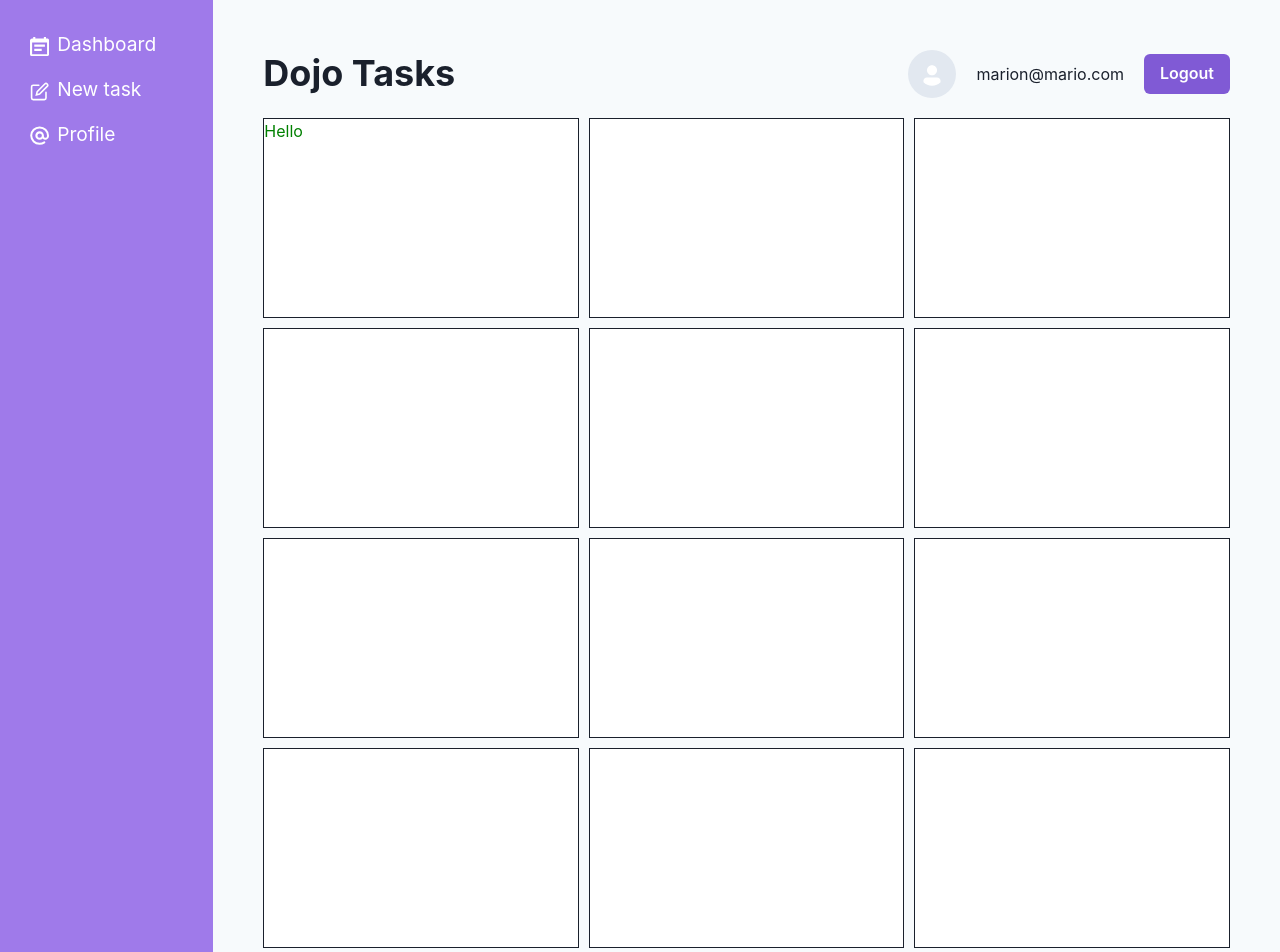
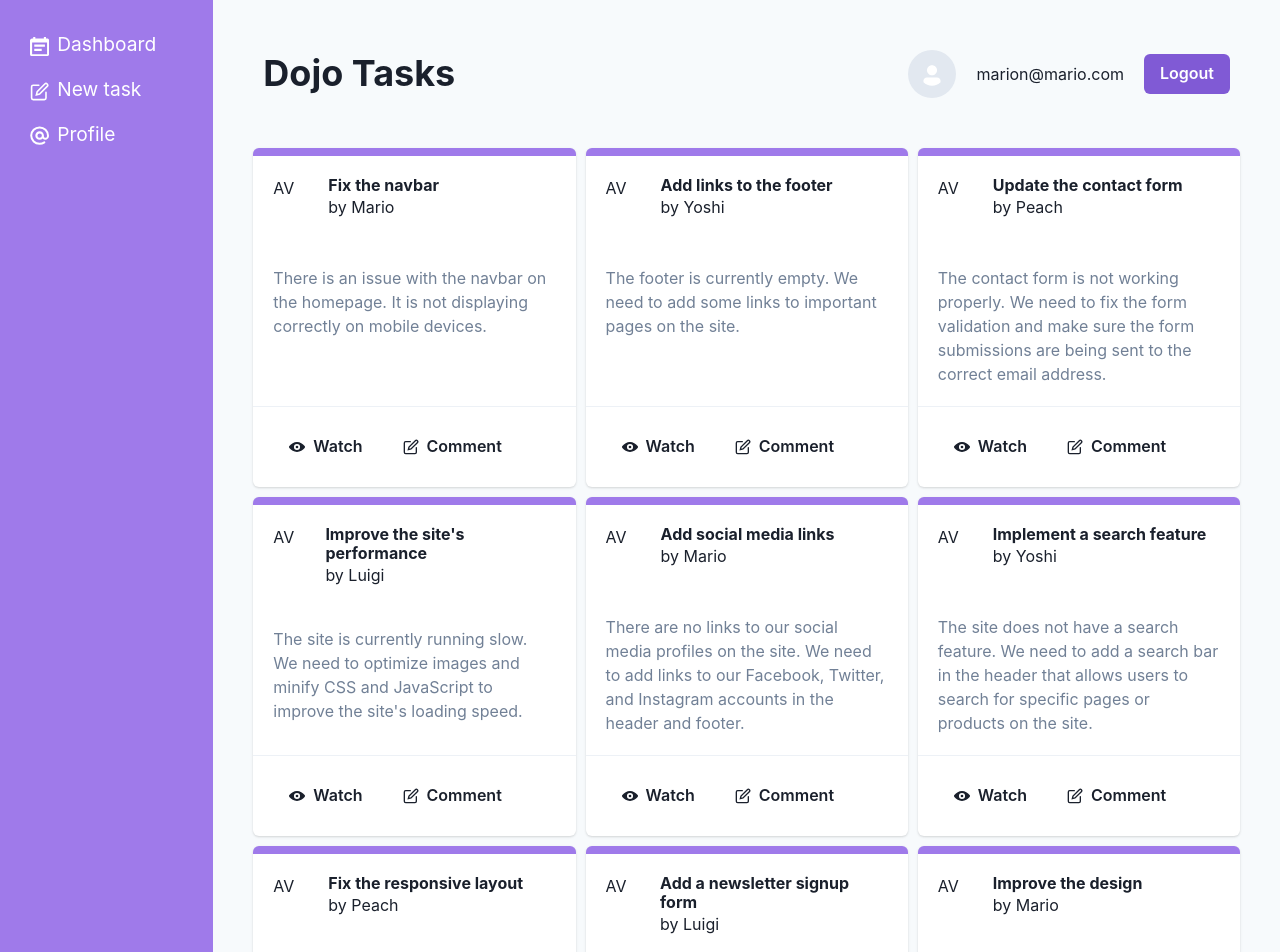
Before and after one commit to joa-kl/Dojo-Tasks, a React (Create React App) app in the folder my-app/: page / in a window 1280 px wide. Shown: the top 952 px of the page. Built offline with nearby package versions, Linux system fonts and the light colour scheme.

Commit message:
cards grid created

```diff
--- a/my-app/src/components/NavBar.jsx
+++ b/my-app/src/components/NavBar.jsx
@@ -2,7 +2,7 @@ import { Avatar, Button, Flex, HStack, Heading, Spacer, Text } from "@chakra-ui/
 
 export const NavBar = () => {
     return (
-        <Flex as="nav" p="10px" alignItems="center">
+        <Flex as="nav" p="10px" mb="40px" alignItems="center">
             <Heading as="h1">Dojo Tasks</Heading>
             <Spacer />
 
--- /dev/null
+++ b/my-app/src/data/tasks.js
@@ -0,0 +1,72 @@
+export const tasksList = [
+    {
+        id: 1,
+        title: "Fix the navbar",
+        description: "There is an issue with the navbar on the homepage. It is not displaying correctly on mobile devices.",
+        author: "Mario",
+        img: "/img/mario.png"
+    },
+    {
+        id: 2,
+        title: "Add links to the footer",
+        description: "The footer is currently empty. We need to add some links to important pages on the site.",
+        author: "Yoshi",
+        img: "/img/yoshi.png"
+    },
+    {
+        id: 3,
+        "title": "Update the contact form",
+        "description": "The contact form is not working properly. We need to fix the form validation and make sure the form submissions are being sent to the correct email address.",
+        "author": "Peach",
+        "img": "/img/peac.png"
+    },
+    {
+        "id": 4,
+        "title": "Improve the site's performance",
+        "description": "The site is currently running slow. We need to optimize images and minify CSS and JavaScript to improve the site's loading speed.",
+        "author": "Luigi",
+        "img": "/img/luigi.png"
+    },
+    {
+        "id": 5,
+        "title": "Add social media links",
+        "description": "There are no links to our social media profiles on the site. We need to add links to our Facebook, Twitter, and Instagram accounts in the header and footer.",
+        "author": "Mario",
+        "img": "/img/mario.png"
+    },
+    {
+        "id": 6,
+        "title": "Implement a search feature",
+        "description": "The site does not have a search feature. We need to add a search bar in the header that allows users to search for specific pages or products on the site.",
+        "author": "Yoshi",
+        "img": "/img/yoshi.png"
+    },
+    {
+        "id": 7,
+        "title": "Fix the responsive layout",
+        "description": "The site's layout is not responsive. It does not look good on mobile devices. We need to make sure the site looks good on all devices.",
+        "author": "Peach",
+        "img": "/img/peach.png"
+    },
+    {
+        "id": 8,
+        "title": "Add a newsletter signup form",
+        "description": "We do not have a way for users to sign up for our newsletter. We need to add a newsletter signup form in the footer that allows users to enter their email address.",
+        "author": "Luigi",
+        "img": "/img/luigi.png"
+    },
+    {
+        "id": 9,
+        "title": "Improve the design",
+        "description": "The site's design is outdated. We need to update the site's color scheme and font to make it look more modern.",
+        "author": "Mario",
+        "img": "/img/mario.png"
+    },
+    {
+        "id": 10,
+        "title": "Add more products to the online store",
+        "description": "We need to add more products to the online store. We also need to add categories and filters to make it easier for users to find what they are looking for.",
+        "author": "Yoshi",
+        "img": "/img/yoshi.png"
+    }
+];
--- a/my-app/src/pages/Dashboard.jsx
+++ b/my-app/src/pages/Dashboard.jsx
@@ -1,26 +1,48 @@
-import { Box, SimpleGrid, Text } from "@chakra-ui/react";
-
+import { Box, Button, Card, CardBody, CardFooter, CardHeader, Divider, Flex, HStack, Heading, SimpleGrid, Text } from "@chakra-ui/react";
+import { useLoaderData } from "react-router";
+import { tasksList } from "../data/tasks";
+import { EditIcon, ViewIcon } from "@chakra-ui/icons";
 
 
 export default function Dashboard() {
+// const tasks = useLoaderData()
+  const tasks = tasksList;
+
   return (
-    <SimpleGrid p="10px" spacing="10px" minChildWidth="250px">
-          <Box bg="white" h="200px" border="1px solid">
-              <Text color={{base:"pink.600", md:"blue", lg: "green"}}>Hello</Text>
-        </Box>
-        <Box bg="white" h="200px" border="1px solid"></Box>
-        <Box bg="white" h="200px" border="1px solid"></Box>
-        <Box bg="white" h="200px" border="1px solid"></Box>
+    <SimpleGrid  spacing="10px" minChildWidth="300px">
+      {tasks && tasks.map(task => (
+        <Card key={task.id} borderTop="8px" borderColor="purple.400" bg="white">
+          <CardHeader>
+            <Flex gap="5px">
+              <Box w="50px" h="50px">
+                <Text>AV</Text>
+              </Box>
+              <Box>
+                <Heading as="h3" size="sm">{task.title}</Heading>
+                <Text>by {task.author}</Text>
+              </Box>
+            </Flex>
+          </CardHeader>
 
-        <Box bg="white" h="200px" border="1px solid"></Box>
-        <Box bg="white" h="200px" border="1px solid"></Box>
-        <Box bg="white" h="200px" border="1px solid"></Box>
-        <Box bg="white" h="200px" border="1px solid"></Box>
+          <CardBody color="gray.500">
+            <Text>{task.description}</Text>
+          </CardBody>
 
-        <Box bg="white" h="200px" border="1px solid"></Box>
-        <Box bg="white" h="200px" border="1px solid"></Box>
-        <Box bg="white" h="200px" border="1px solid"></Box>
-        <Box bg="white" h="200px" border="1px solid"></Box>
+          <Divider borderColor="gray.200"/>
+
+          <CardFooter>
+            <HStack>
+            <Button variant="ghost" leftIcon={<ViewIcon/>}>Watch</Button>
+            <Button variant="ghost" leftIcon={<EditIcon/>}>Comment</Button>
+            </HStack>
+          </CardFooter>
+        </Card>
+        ))}
     </SimpleGrid>
   )
 }
+
+// export const tasksLoader = async () => {
+//   const res = await fetch("http://localhost:3000/tasks");
+//   return res.json();
+// }
```
